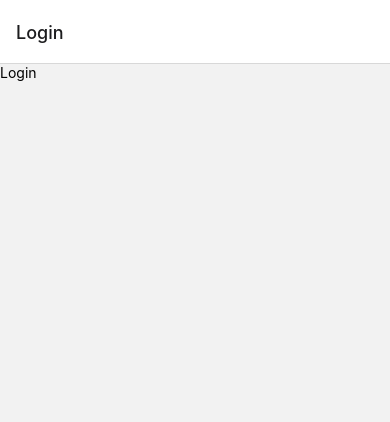
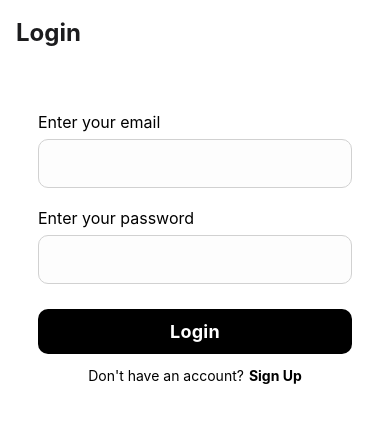
Before and after one commit to oplevan/ReactNativeAuth, a React Native app: screen /Login in a window 390 px wide. Shown: the top 422 px of the page. Built offline with nearby package versions, Linux system fonts and the light colour scheme; no server answers.

Commit message:
added login screen

```diff
--- a/App.tsx
+++ b/App.tsx
@@ -8,17 +8,26 @@ import Home from './app/screens/Home';
 import Login from './app/screens/Login';
 import Register from './app/screens/Register';
 
-const Stack = createNativeStackNavigator();
+// import components
+import HeaderBackButton from './app/components/HeaderBackButton';
 
 export default function App(): React.JSX.Element {
   return (
     <AuthProvider>
-      <Layout />
+      <RootStack />
     </AuthProvider>
   );
 }
 
-export const Layout = () => {
+type RootStackParamList = {
+  Home: undefined;
+  Login: undefined;
+  Register: undefined;
+};
+
+const Stack = createNativeStackNavigator<RootStackParamList>();
+
+const RootStack = () => {
   const {authState} = useAuth();
   return (
     <NavigationContainer>
@@ -26,10 +35,23 @@ export const Layout = () => {
         {authState?.authenticated ? (
           <Stack.Screen name="Home" component={Home} />
         ) : (
-          <>
+          <Stack.Group
+            screenOptions={{
+              headerShadowVisible: false,
+              headerTitleStyle: {
+                fontWeight: 'bold',
+                fontSize: 24,
+              },
+            }}>
             <Stack.Screen name="Login" component={Login} />
-            <Stack.Screen name="Register" component={Register} />
-          </>
+            <Stack.Screen
+              name="Register"
+              component={Register}
+              options={({navigation}) => ({
+                headerLeft: () => <HeaderBackButton navigation={navigation} />,
+              })}
+            />
+          </Stack.Group>
         )}
       </Stack.Navigator>
     </NavigationContainer>
--- /dev/null
+++ b/app/components/Button.tsx
@@ -0,0 +1,41 @@
+import React from 'react';
+import {StyleSheet, Pressable, Text} from 'react-native';
+
+type ButtonProps = {
+  title: string;
+  onPress: () => void;
+  style?: object;
+  textStyle?: object;
+};
+
+const Button = ({title, style, textStyle, onPress}: ButtonProps) => {
+  return (
+    <Pressable
+      style={({pressed}) => [
+        {opacity: pressed ? 0.8 : 1.0},
+        styles.button,
+        style,
+      ]}
+      onPress={onPress}>
+      <Text style={[styles.text, textStyle]}>{title}</Text>
+    </Pressable>
+  );
+};
+
+export default Button;
+
+const styles = StyleSheet.create({
+  button: {
+    padding: 12,
+    borderRadius: 10,
+    backgroundColor: 'black',
+  },
+  text: {
+    fontSize: 18,
+    lineHeight: 21,
+    fontWeight: 'bold',
+    letterSpacing: 0.25,
+    color: 'white',
+    textAlign: 'center',
+  },
+});
--- /dev/null
+++ b/app/components/Form.tsx
@@ -0,0 +1,40 @@
+// Form.tsx
+import React from 'react';
+import {View, StyleSheet} from 'react-native';
+import {useForm, FormProvider, SubmitHandler} from 'react-hook-form';
+import {ZodSchema} from 'zod';
+import {zodResolver} from '@hookform/resolvers/zod';
+import Button from './Button';
+
+interface FormProps {
+  schema: ZodSchema;
+  onSubmit: SubmitHandler<any>;
+  children: React.ReactNode;
+}
+
+const Form: React.FC<FormProps> = ({schema, onSubmit, children}) => {
+  const methods = useForm({
+    resolver: zodResolver(schema),
+  });
+
+  return (
+    <FormProvider {...methods}>
+      <View>
+        <View>{children}</View>
+        <Button
+          title="Login"
+          onPress={methods.handleSubmit(onSubmit)}
+          style={styles.button}
+        />
+      </View>
+    </FormProvider>
+  );
+};
+
+const styles = StyleSheet.create({
+  button: {
+    marginTop: 15,
+  },
+});
+
+export default Form;
--- /dev/null
+++ b/app/components/HeaderBackButton.tsx
@@ -0,0 +1,18 @@
+import {StyleSheet, TouchableOpacity} from 'react-native';
+import React from 'react';
+import Icon from 'react-native-vector-icons/Ionicons';
+
+export default function HeaderBackButton({navigation}: any) {
+  return (
+    <TouchableOpacity onPress={() => navigation.goBack()} style={styles.button}>
+      <Icon name="chevron-back" size={25} color="#000" />
+    </TouchableOpacity>
+  );
+}
+
+const styles = StyleSheet.create({
+  button: {
+    paddingLeft: 5,
+    paddingRight: 5,
+  },
+});
--- /dev/null
+++ b/app/components/Input.tsx
@@ -0,0 +1,86 @@
+import React from 'react';
+import {View, Text, TextInput, StyleSheet, TextInputProps} from 'react-native';
+import {Controller, useFormContext} from 'react-hook-form';
+
+interface InputProps extends TextInputProps {
+  name: string;
+  label: string;
+  secureTextEntry?: boolean;
+  rules?: object;
+}
+
+const Input = React.forwardRef<TextInput, InputProps>(
+  (
+    {
+      name,
+      label,
+      secureTextEntry,
+      rules,
+      onSubmitEditing,
+      returnKeyType = 'done',
+      ...rest
+    },
+    ref,
+  ) => {
+    const {
+      control,
+      formState: {errors},
+    } = useFormContext();
+
+    return (
+      <View style={styles.container}>
+        <Text style={styles.label}>{label}</Text>
+        <Controller
+          control={control}
+          name={name}
+          rules={rules}
+          render={({field: {onChange, onBlur, value}}) => (
+            <TextInput
+              autoCapitalize="none"
+              autoCorrect={false}
+              autoComplete="off"
+              style={[styles.input, errors[name] && styles.inputError]}
+              onBlur={onBlur}
+              onChangeText={onChange}
+              value={value}
+              secureTextEntry={secureTextEntry}
+              onSubmitEditing={onSubmitEditing}
+              returnKeyType={returnKeyType}
+              ref={ref}
+              {...rest}
+            />
+          )}
+        />
+        {errors[name] && (
+          <Text style={styles.errorText}>{`${errors[name]?.message}`}</Text>
+        )}
+      </View>
+    );
+  },
+);
+
+export default Input;
+
+const styles = StyleSheet.create({
+  container: {
+    marginVertical: 10,
+  },
+  label: {
+    fontSize: 16,
+    marginBottom: 7,
+  },
+  input: {
+    borderWidth: 1,
+    padding: 15,
+    borderRadius: 10,
+    borderColor: '#d1d1d1',
+    backgroundColor: '#fdfdfd',
+  },
+  inputError: {
+    borderColor: '#fc6d47',
+  },
+  errorText: {
+    color: '#fc6d47',
+    marginTop: 5,
+  },
+});
--- a/app/context/AuthContext.tsx
+++ b/app/context/AuthContext.tsx
@@ -9,7 +9,7 @@ type AuthProps = {
   onLogout?: () => Promise<any>;
 };
 
-const TOKEN_KEY = process.env.TOKEN_KEY!;
+const TOKEN_KEY = 'jwt-token-key';
 const API_URL = process.env.API_URL;
 const AuthContext = createContext<AuthProps>({});
 
--- a/app/screens/Login.tsx
+++ b/app/screens/Login.tsx
@@ -1,12 +1,72 @@
-import {View, Text} from 'react-native';
-import React from 'react';
+import React, {useRef} from 'react';
+import {View, StyleSheet, TextInput, Text, Pressable} from 'react-native';
+import {z} from 'zod';
+import Input from '../components/Input';
+import Form from '../components/Form';
 
-const Login = () => {
+type formData = {
+  email: string;
+  password: string;
+};
+
+const loginSchema = z.object({
+  email: z
+    .string()
+    .min(1, {message: 'Email is required'})
+    .email({message: 'Invalid email address'}),
+  password: z
+    .string()
+    .min(1, {message: 'Password is required'})
+    .min(6, {message: 'Password must be at least 6 characters'}),
+});
+
+export default function LoginScreen({navigation}: any) {
+  const passwordInputRef = useRef<TextInput>(null);
+
+  const handleLogin = (data: formData) => {
+    console.log('Login Data', data);
+  };
+
   return (
-    <View>
-      <Text>Login</Text>
+    <View style={styles.container}>
+      <Form schema={loginSchema} onSubmit={handleLogin}>
+        <Input
+          name="email"
+          label="Enter your email"
+          returnKeyType="next"
+          onSubmitEditing={() => passwordInputRef.current?.focus()}
+        />
+        <Input
+          name="password"
+          label="Enter your password"
+          secureTextEntry
+          ref={passwordInputRef}
+          returnKeyType="done"
+        />
+      </Form>
+      <View style={styles.textContainer}>
+        <Text>Don't have an account?</Text>
+        <Pressable onPress={() => navigation.navigate('Register')}>
+          <Text style={styles.signUpText}>Sign Up</Text>
+        </Pressable>
+      </View>
     </View>
   );
-};
+}
 
-export default Login;
+const styles = StyleSheet.create({
+  container: {
+    flex: 1,
+    padding: 38,
+    backgroundColor: '#fff',
+  },
+  textContainer: {
+    marginTop: 13,
+    justifyContent: 'center',
+    flexDirection: 'row',
+  },
+  signUpText: {
+    fontWeight: 'bold',
+    marginLeft: 5,
+  },
+});
--- a/app/screens/Register.tsx
+++ b/app/screens/Register.tsx
@@ -1,12 +1,10 @@
 import {View, Text} from 'react-native';
 import React from 'react';
 
-const Register = () => {
+export default function Register() {
   return (
     <View>
       <Text>Register</Text>
     </View>
   );
-};
-
-export default Register;
+}
```
Also changed, not shown: package.json (+7 -2 lines), react-native.config.js (added, +9 -0 lines), 4 other files (tests, documents, lock files or other folders).
